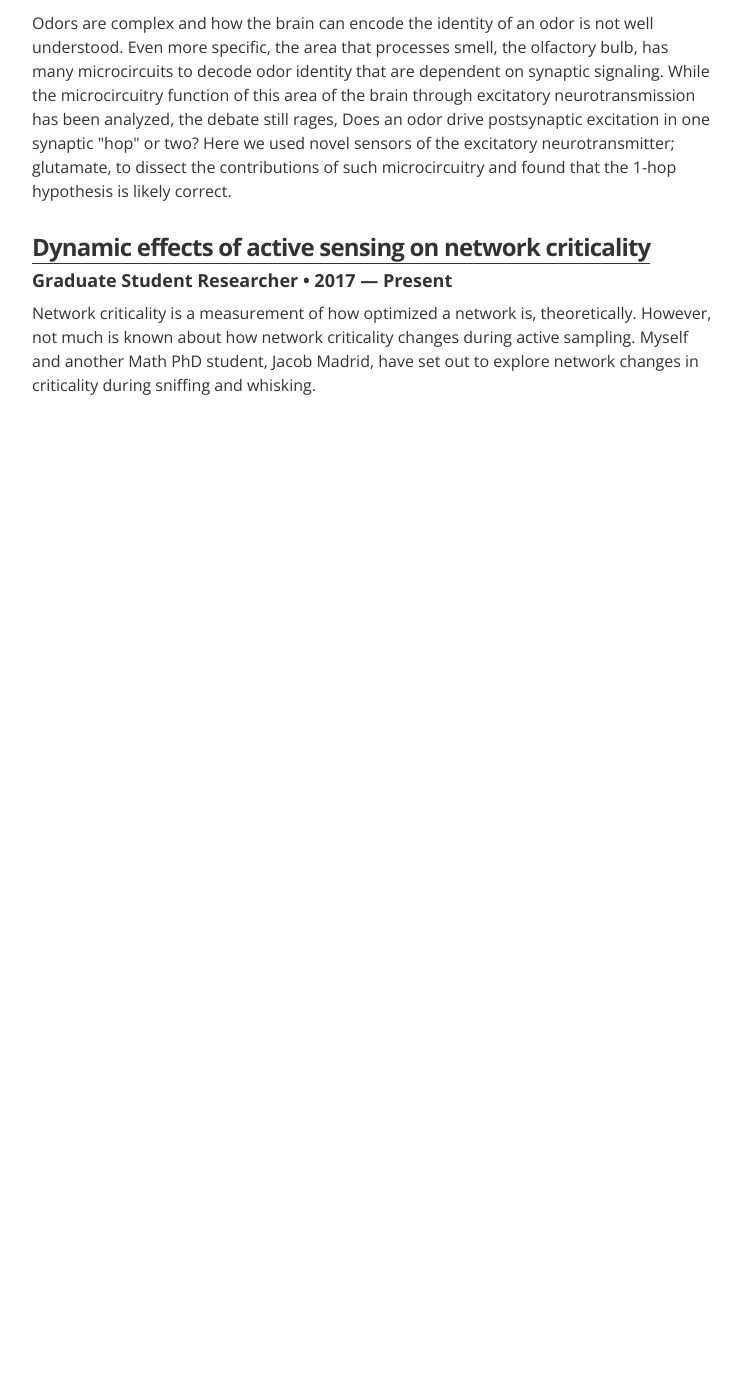
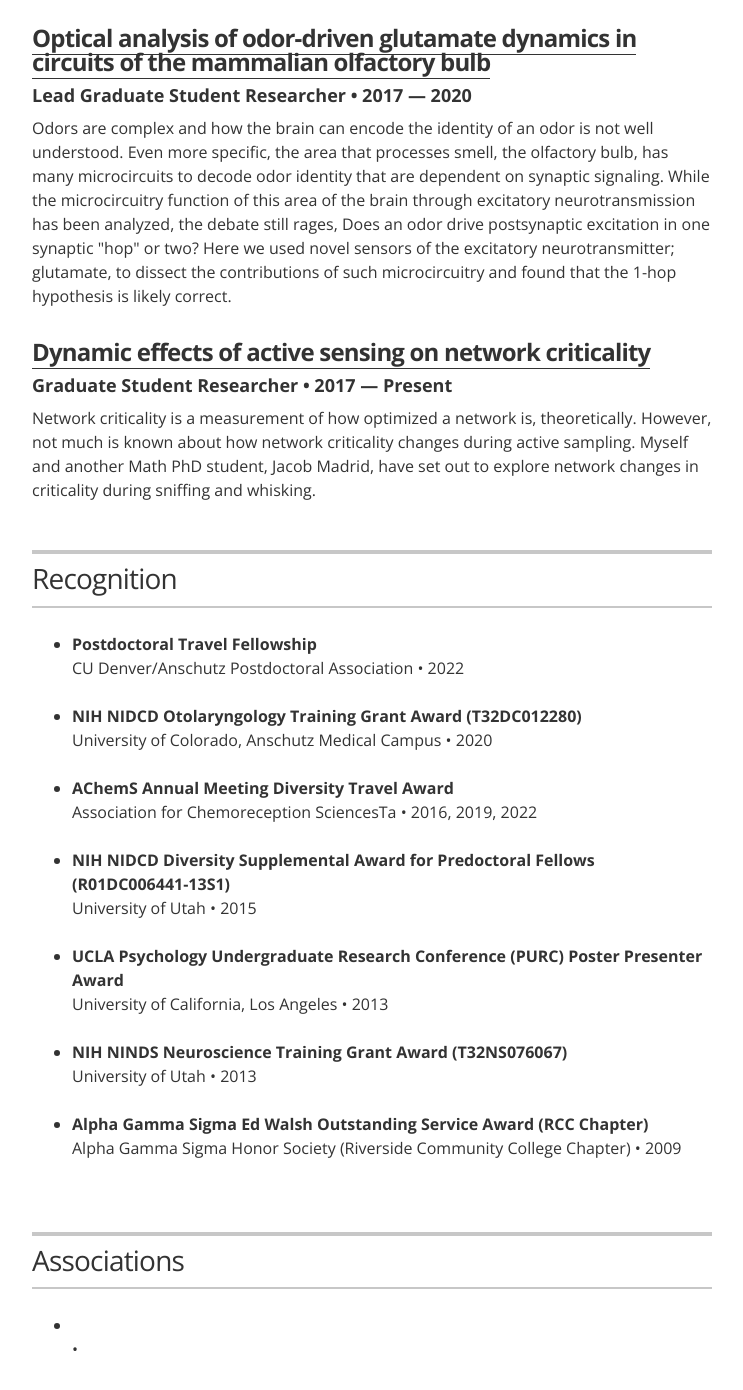
Before and after one commit to andsinpants/andsinpants.github.io, a Jekyll site: the page built from index.html, in a window 1280 px wide and 1400 px high, scrolled down 4594 px. Shown: the top 1390 px of the window, without its empty margins (268-1011 px from the left). Built offline with Jekyll 4.4.1, drawn with Linux system fonts in a browser that asks for light colours; before the commit the page ends 5039 px from its top, so only the background shows below that; some of the changed text lies outside the part shown.

Commit message:
update to new fields
added experience and recognitions and updated projects and config

```diff
--- a/_config.yml
+++ b/_config.yml
@@ -25,13 +25,13 @@ resume_looking_for_work:        "yes"
 
 # Decide which sections to use
 # comment out to hide
-#resume_section_experience:      false
+resume_section_experience:       true
 resume_section_education:        true
 resume_section_projects:         true
 #resume_section_skills:          false
-#resume_section_recognition:     false
+resume_section_recognition:      true
 #resume_section_links:           false
-#resume_section_associations:    false
+resume_section_associations:     true
 resume_section_papers:           true
 resume_section_posters:          true
 #resume_section_software:        false
--- /dev/null
+++ b/_data/associations.yml
@@ -0,0 +1,38 @@
+# # Associations
+# # comment out the urls if you do not wish to display them
+
+# - organization: CU Denver/CU Anschutz Postdoctoral Association
+#   role: #neuropostdocs Slack Channel Moderator
+#   year: 2020 &mdash; Present
+#   summary: "I created and moderated a Slack channel for CU Denver/Anschutz Neuroscience postdocs for resource sharing and community fostering."
+
+# - organization: Association for Chemoreception Sciences
+#   role: Social Media Committee Member
+#   year: 2019 &mdash; 2021
+#   summary: "I managed the AChemS social media accounts on Facebook and on Twitter (@achemsinfo)."
+
+# - organization: Society for Neuroscience
+#   role: Member
+#   year: 2017 &mdash; Present
+#   summary: ""
+
+# - organization: University of Utah, Snowbird Symposium
+#   role: Chair
+#   year: 2016 &mdash; 2018
+#   summary: "I chaired the steering committee for the annual Snowbird Symposium in Salt Lake City, UT. Themes included: <i>The Role of Epigenetics in Neuroscience</i> &amp; <i>Of Mind and Math: Big Data Analysis and Computational
+    Approaches in Neuroscience</i>."
+
+# - organization: University of Utah Neurobiology Seminar Series
+#   role: Co-Coordinator
+#   year: 2014
+#   summary: "I planned and assisted with choosing speakers for the seminar series for Department of Neurobiology, encompassing fields of cellular, molecular, systems, and behavioral neuroscience research."
+
+# - organization: Society for the Advancement of Chicano and Native Americans in Science (SACNAS, University of Utah Chapter)
+#   role: Member
+#   year: 2013 &mdash; 2019
+#   summary: ""
+
+# - organization: Psi Chi (National Honor Society in Psychology)
+#   role: Member
+#   year: 2010 &mdash; 2012
+#   summary: ""
--- a/_data/education.yml
+++ b/_data/education.yml
@@ -3,7 +3,7 @@
   uni: University of Utah
   year: 2013 &mdash; 2019
 
-- degree: B.A. Psychology
+- degree: B.A. Psychology conc. Neuroscience
   uni: University of California, Riverside
   year: 2009 &mdash; 2012
 
--- a/_data/presentations.yml
+++ b/_data/presentations.yml
@@ -13,16 +13,16 @@ posters:
 
   - detail: "Tsosie J, <b>Moran AK</b>, Wachowiak M (2016) Measuring conditioned odor preference behavior in a mouse model of nicotine administration. Society for the Advancement of Chicanos and Native Americans in Science (SACNAS) Annual Conference. Long Beach, CA."
 
-  - detail: "<b>Moran AK</b>, Gonzalez, L, Huffman K (2013) Development of callosal connections in CD-1 mice. University of California, Los Angeles Psychology Undergraduate Research Conference (PURC). Los Angeles, CA."
+  - detail: "<b>Moran AK</b>, Gonzalez, L, Huffman K (2013) Developmental timing of callosal connections in CD-1 mice. University of California, Los Angeles Psychology Undergraduate Research Conference (PURC). Los Angeles, CA."
 
 teaching:
   -
     name: "<i>Neuroscience 6050; Systems Neuroscience</i> (teaching assistant)"
     organization: University of Utah, <i>Department of Bioengineering</i>, Spring 2015
     detail: "Assisted in grading, teaching, and mentoring students studying neural circuits and organization of brain systems."
-  - name: "<i>Neuroscience 6050;</i> <b>Systems Neuroscience</b> (guest lecturer)"
+  - name: "<i>Neuroscience 6050; Systems Neuroscience</i> (guest lecturer)"
     organization: University of Utah, <i>Department of Bioengineering</i>, Spring 2016
     detail: "Taught a lecture on chemosensory systems (olfaction and gustation) from a circuitry and perceptual coding viewpoint."
-  - name: "<i>Psychology 3700;</i> <b>Drugs and Behavior</b> (guest lecturer)"
+  - name: "<i>Psychology 3700; Drugs and Behavior</i> (guest lecturer)"
     organization: University of Utah, <i>Department of Psychology</i>, Fall 2015
     detail: "Gave a lecture on nicotine and its effect on the brain from receptor to systems level concepts as well as neuroanatomy."
--- a/_data/projects.yml
+++ b/_data/projects.yml
@@ -19,5 +19,5 @@
 - project: Dynamic effects of active sensing on network criticality
   role: Graduate Student Researcher
   duration: 2017 &mdash; Present
-  url: https://bit.ly/3OGUkHF
+  url: https://www.dropbox.com/s/mfqbki4tywx82od/MATH6770_ProjectWriteup_Final_website.pdf?dl=0
   description: Network criticality is a measurement of how optimized a network is, theoretically. However, not much is known about how network criticality changes during active sampling. Myself and another Math PhD student, Jacob Madrid, have set out to explore network changes in criticality during sniffing and whisking.
--- /dev/null
+++ b/_data/recognitions.yml
@@ -0,0 +1,29 @@
+# Recognitions
+- award: Postdoctoral Travel Fellowship
+  organization: CU Denver/Anschutz Postdoctoral Association
+  type: financial
+  year: 2022
+- award: NIH NIDCD Otolaryngology Training Grant Award (T32DC012280)
+  organization: University of Colorado, Anschutz Medical Campus
+  type: academic
+  year: 2020
+- award: AChemS Annual Meeting Diversity Travel Award
+  organization: Association for Chemoreception SciencesTa
+  type: financial
+  year: 2016, 2019, 2022
+- award: NIH NIDCD Diversity Supplemental Award for Predoctoral Fellows (R01DC006441-13S1)
+  organization: University of Utah
+  type: academic
+  year: 2015
+- award: NIH NINDS Neuroscience Training Grant Award (T32NS076067)
+  organization: University of Utah
+  type: academic
+  year: 2013
+- award: UCLA Psychology Undergraduate Research Conference (PURC) Poster Presenter Award
+  organization: University of California, Los Angeles
+  type: academic
+  year: 2013
+- award: Alpha Gamma Sigma Ed Walsh Outstanding Service Award (RCC Chapter)
+  organization: Alpha Gamma Sigma Honor Society (Riverside Community College Chapter)
+  type: financial
+  year: 2009
```
Also changed, not shown: _data/experience.yml (added, +18 -0 lines).
